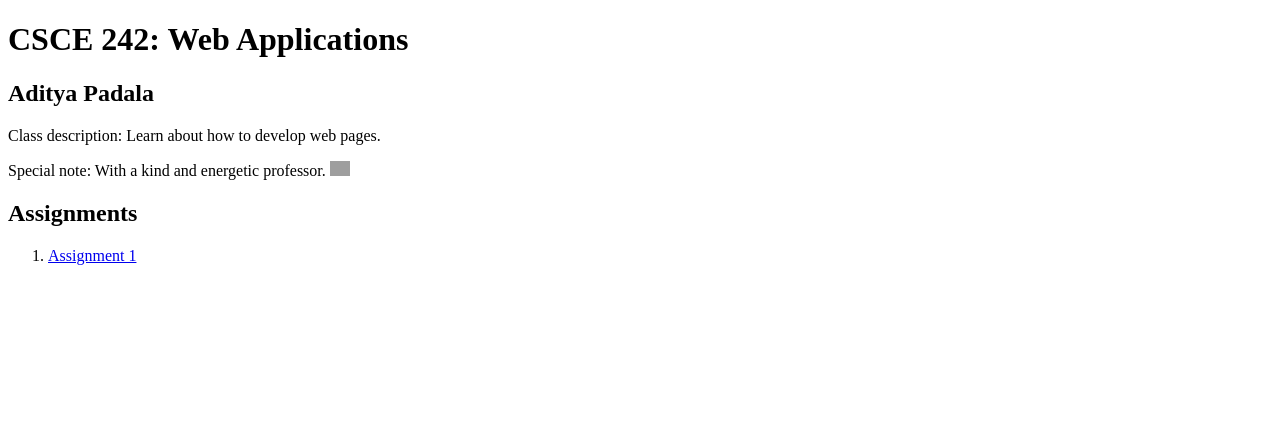
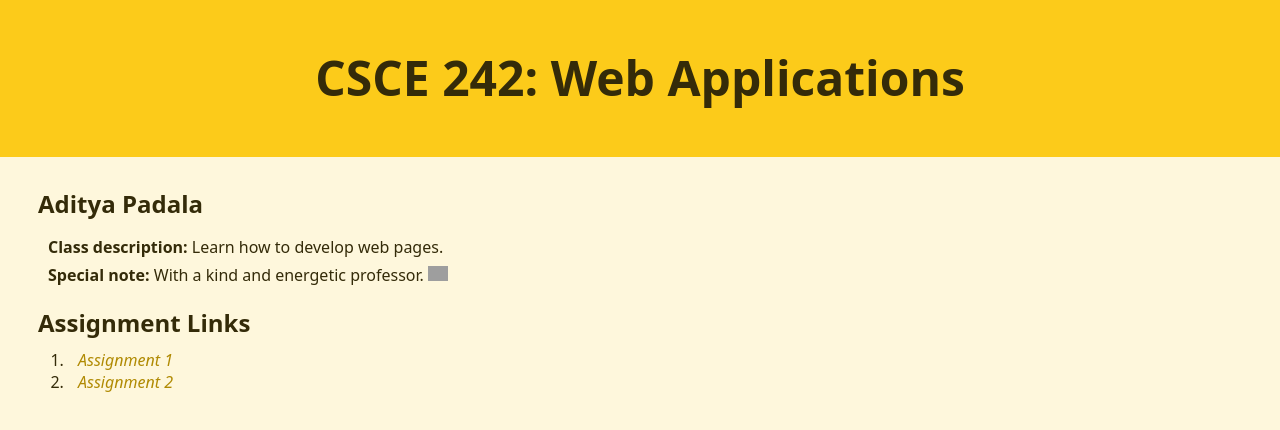
Before and after one commit to Adipad21/Adipad21.github.io, a plain HTML site: page index.html in a window 1280 px wide. Drawn offline with Linux system fonts and the light colour scheme; grey boxes are pictures that could not be loaded.

Commit message:
added index.html

```diff
--- /dev/null
+++ b/csce242/examples/jan16/styles.css
@@ -0,0 +1,37 @@
+body{
+    font-family: Arial, Helvetica, sans-serif;
+    background: #FFEBCD;
+    text-align: center;
+}
+
+/* Structure */
+#content{
+    background: #f5f5dc;
+    padding: 5px;
+    width: 80%;
+    margin: auto; /* center horizontally */
+    border-radius: 10px;
+}
+
+/* Navigation */
+#main-nav a{
+
+    text-decoration: none;
+    background: ;
+    color: ;
+    padding: 5px;
+    border-radius: 2px;
+}
+
+#main-nav a:hover{
+    background: deeppink;
+}
+
+/* Typography */
+h1{
+
+}
+
+.special{
+    color:;
+}
--- /dev/null
+++ b/csce242/template/styles.css
@@ -0,0 +1,20 @@
+body{
+    font-family: Arial, Helvetica, sans-serif;
+    background: lightgray;
+    text-align: center;
+}
+
+/* Structure */
+#content{
+    background: #fff;
+    padding: 5px;
+    width: 80%;
+    margin: auto; /* center horizontally */
+    border-radius: 10px;
+}
+
+
+/* Typography */
+h1{
+    color: blue;
+}
--- a/index.html
+++ b/index.html
@@ -1,22 +1,31 @@
 <!DOCTYPE html>
 <html>
     <head>
-        <title>CSCE 242: Assignment 1 - Basic HTML</title>
+        <!--
+            Author: Aditya Padala
+            Course: CSCE 242
+        -->
+        <title>CSCE 242: Main Page</title>
+        <link rel="stylesheet" href="styles.css">
     </head>
 
     <body>
-        <h1>CSCE 242: Web Applications</h1>
-        <h2>Aditya Padala</h2>
-        <p>Class description: Learn about how to develop web pages.</p>
-        <p>Special note: With a kind and energetic professor. <img src = "https://clipart-library.com/new_gallery/237-2374262_emoji-emoticon-ok-gesture-smiley-png-image-with.png" height = "15" width "15"></img></p>
-        <h2>Assignments</h2>
-        <ol>
-            <li><a href = "https://adipad21.github.io/csce242/assignments/01/index.html">Assignment 1</a></li>
-        </ol>
+        <div id="heading">
+            <h1>CSCE 242: Web Applications</h1>
+        </div>
+
+        <div id="body">
+            <h2 class="name">Aditya Padala</h2>
+            <p><b>Class description:</b> Learn how to develop web pages.</p>
+            <p><b>Special note:</b> With a kind and energetic professor. <img src = "https://clipart-library.com/new_gallery/237-2374262_emoji-emoticon-ok-gesture-smiley-png-image-with.png" height = "15" width "15"></img></p>
+
+            <h2 class="linkhead">Assignment Links</h2>
+            <nav id="links">
+                <ol class="list">
+                    <li><a href = "https://adipad21.github.io/csce242/assignments/01/index.html"><em>Assignment 1</em></a></li>
+                    <li><a href = "https://adipad21.github.io/csce242/assignments/02/index.html"><em>Assignment 2</em></a></li>
+                </ol>
+           </nav>
+        </div>
     </body>
-
-
-
-
-
 </html>
--- /dev/null
+++ b/styles.css
@@ -0,0 +1,52 @@
+body{
+    font-family:system-ui, -apple-system, BlinkMacSystemFont, 'Segoe UI', Roboto, Oxygen, Ubuntu, Cantarell, 'Open Sans', 'Helvetica Neue', sans-serif;
+    background: #FEF7DC;
+    color: #342B09;
+}
+
+/* Structure */
+#heading{
+    background: #FCCB1A;
+    padding: 15px;
+    margin:-10px;
+    text-align: center;
+}
+
+#body{
+    padding:10px;
+    text-indent:10px
+}
+
+/* Navigation */
+#links a{
+    text-decoration: none;
+    color: #B08A03;
+}
+#links a:hover{
+    background: #342B09;
+    color: #FEF7DC;
+}
+
+/* Typography */
+h1{
+    font-size:xxx-large;
+}
+
+.name{
+    padding:10px;
+    margin-bottom: -10px;
+}
+
+.linkhead{
+    padding:10px;
+    margin-bottom:-10px;
+}
+
+.list{
+    margin:10px;
+}
+
+p{
+    text-indent: 30px;
+    margin-bottom: -10px; /* between paragraphs */
+}
```
Also changed, not shown: csce242/examples/jan11/index.html (added, +11 -0 lines), csce242/examples/jan16/index.html (added, +28 -0 lines), csce242/template/index.html (added, +16 -0 lines).
